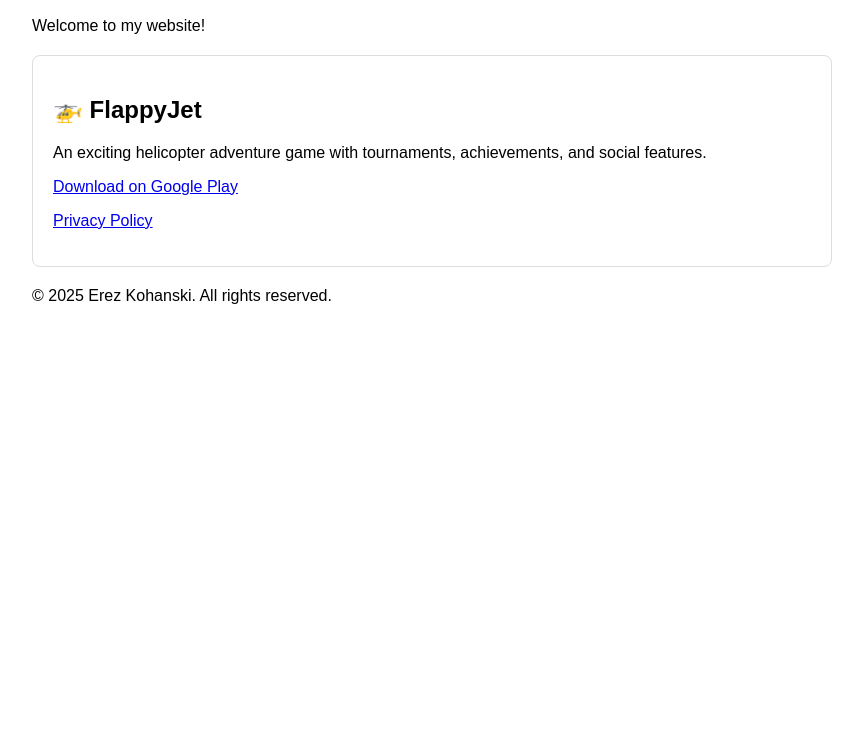
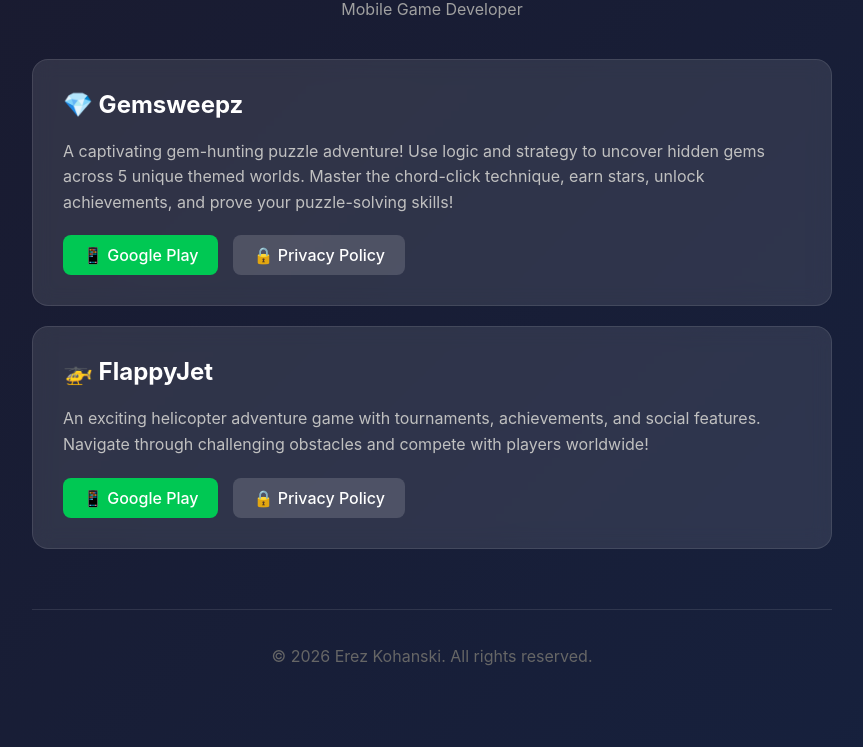
Before and after one commit to erezos/erezos.github.io, a plain HTML site: page index.html in a window 1280 px wide. Shown: the part 133-880 px from the top of the page, without its empty margins (208-1071 px from the left). Before the commit the page ends 800 px from the top, so only its background shows below. Drawn offline with Linux system fonts and the light colour scheme.

Commit message:
Update index.html

```diff
--- a/index.html
+++ b/index.html
@@ -1,28 +1,110 @@
 <!DOCTYPE html>
-   <html>
+<html lang="en">
 <head>
-       <title>Erez Kohanski</title>
+    <title>Erez Kohanski - Mobile Games</title>
     <meta charset="UTF-8">
     <meta name="viewport" content="width=device-width, initial-scale=1.0">
     <style>
-           body { font-family: Arial, sans-serif; max-width: 800px; margin: 50px auto; padding: 20px; }
-           h1 { color: #333; }
-           .app { margin: 20px 0; padding: 20px; border: 1px solid #ddd; border-radius: 8px; }
+        body {
+            font-family: -apple-system, BlinkMacSystemFont, 'Segoe UI', Roboto, Oxygen, Ubuntu, sans-serif;
+            max-width: 800px;
+            margin: 0 auto;
+            padding: 40px 20px;
+            background: linear-gradient(135deg, #1a1a2e 0%, #16213e 100%);
+            min-height: 100vh;
+            color: #fff;
+        }
+        h1 {
+            text-align: center;
+            font-size: 2.5em;
+            margin-bottom: 10px;
+        }
+        .subtitle {
+            text-align: center;
+            color: #a0a0a0;
+            margin-bottom: 40px;
+        }
+        .app {
+            background: rgba(255,255,255,0.1);
+            backdrop-filter: blur(10px);
+            margin: 20px 0;
+            padding: 30px;
+            border-radius: 16px;
+            border: 1px solid rgba(255,255,255,0.1);
+            transition: transform 0.2s, box-shadow 0.2s;
+        }
+        .app:hover {
+            transform: translateY(-4px);
+            box-shadow: 0 10px 40px rgba(0,0,0,0.3);
+        }
+        .app h2 {
+            margin-top: 0;
+            font-size: 1.5em;
+        }
+        .app p {
+            color: #c0c0c0;
+            line-height: 1.6;
+        }
+        .app-links {
+            margin-top: 20px;
+            display: flex;
+            gap: 15px;
+            flex-wrap: wrap;
+        }
+        .app-links a {
+            display: inline-block;
+            padding: 10px 20px;
+            border-radius: 8px;
+            text-decoration: none;
+            font-weight: 500;
+            transition: transform 0.2s;
+        }
+        .app-links a:hover {
+            transform: scale(1.05);
+        }
+        .play-store {
+            background: #00c853;
+            color: white;
+        }
+        .privacy {
+            background: rgba(255,255,255,0.15);
+            color: white;
+        }
+        footer {
+            text-align: center;
+            margin-top: 60px;
+            padding-top: 20px;
+            border-top: 1px solid rgba(255,255,255,0.1);
+            color: #666;
+        }
+        .gem-icon { color: #6c5ce7; }
+        .helicopter-icon { color: #00b894; }
     </style>
 </head>
 <body>
     <h1>Erez Kohanski</h1>
-       <p>Welcome to my website!</p>
+    <p class="subtitle">Mobile Game Developer</p>
 
     <div class="app">
-           <h2>🚁 FlappyJet</h2>
-           <p>An exciting helicopter adventure game with tournaments, achievements, and social features.</p>
-           <p><a href="https://play.google.com/store/apps/details?id=com.flappyjet.pro.flappy_jet_pro">Download on Google Play</a></p>
-           <p><a href="/flappyjet-privacy-policy/">Privacy Policy</a></p>
+        <h2><span class="gem-icon">💎</span> Gemsweepz</h2>
+        <p>A captivating gem-hunting puzzle adventure! Use logic and strategy to uncover hidden gems across 5 unique themed worlds. Master the chord-click technique, earn stars, unlock achievements, and prove your puzzle-solving skills!</p>
+        <div class="app-links">
+            <a href="https://play.google.com/store/apps/details?id=com.gemsweepz.app" class="play-store">📱 Google Play</a>
+            <a href="/gemsweepz-privacy-policy/" class="privacy">🔒 Privacy Policy</a>
+        </div>
+    </div>
+
+    <div class="app">
+        <h2><span class="helicopter-icon">🚁</span> FlappyJet</h2>
+        <p>An exciting helicopter adventure game with tournaments, achievements, and social features. Navigate through challenging obstacles and compete with players worldwide!</p>
+        <div class="app-links">
+            <a href="https://play.google.com/store/apps/details?id=com.flappyjet.pro.flappy_jet_pro" class="play-store">📱 Google Play</a>
+            <a href="/flappyjet-privacy-policy/" class="privacy">🔒 Privacy Policy</a>
+        </div>
     </div>
 
     <footer>
-           <p>© 2025 Erez Kohanski. All rights reserved.</p>
+        <p>© 2026 Erez Kohanski. All rights reserved.</p>
     </footer>
 </body>
 </html>
```
Lines whose indentation alone changed are shown as unchanged.
